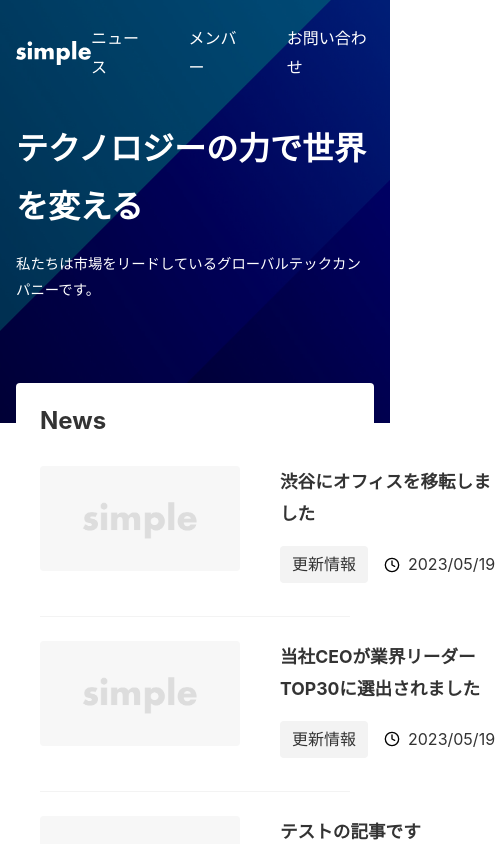
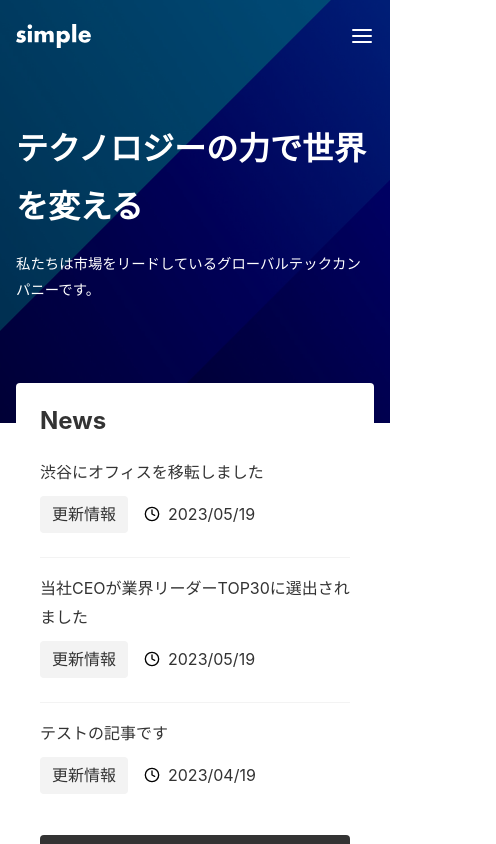
Before and after one commit to graphicocolo/next-microcms-beginner, a Next.js app: page / in a window 390 px wide. Shown: the top 844 px of the page, 496 px wide, since content can reach past the window. Built offline with nearby package versions, Linux system fonts and the light colour scheme.

Commit message:
4-4 ハンバーガーメニューを作ってみよう

```diff
--- a/src/app/_components/Common/Footer/index.module.css
+++ b/src/app/_components/Common/Footer/index.module.css
@@ -24,6 +24,6 @@
     gap: 8px 0;
   }
   .item {
-    width: 50%;
+    width: 30%;
   }
 }
--- a/src/app/_components/Common/Header/index.module.css
+++ b/src/app/_components/Common/Header/index.module.css
@@ -17,12 +17,6 @@
   width: auto;
 }
 
-.items {
-  display: flex;
-  color: #fff;
-  gap: 40px;
-}
-
 @media (max-width: 640px) {
   .header {
     padding: 24px 16px 8px;
--- a/src/app/_components/Common/Header/index.tsx
+++ b/src/app/_components/Common/Header/index.tsx
@@ -2,6 +2,7 @@ import Image from 'next/image';
 import Link from 'next/link';
 
 import styles from '@/app/_components/Common/Header/index.module.css';
+import Menu from '@/app/_components/Common/Menu';
 
 const Header = () => {
   return (
@@ -9,19 +10,7 @@ const Header = () => {
       <Link className={styles.logoLink} href="/">
         <Image alt="SIMPLE" className={styles.logo} height={133} priority src="/logo.svg" width={348} />
       </Link>
-      <nav className={styles.nav}>
-        <ul className={styles.items}>
-          <li>
-            <Link href="/news">ニュース</Link>
-          </li>
-          <li>
-            <Link href="/members">メンバー</Link>
-          </li>
-          <li>
-            <Link href="/contact">お問い合わせ</Link>
-          </li>
-        </ul>
-      </nav>
+      <Menu />
     </header>
   );
 };
--- /dev/null
+++ b/src/app/_components/Common/Menu/index.module.css
@@ -0,0 +1,50 @@
+.items {
+  display: flex;
+  color: #fff;
+  gap: 40px;
+}
+
+.button {
+  display: none;
+}
+
+@media (max-width: 640px) {
+  .nav {
+    display: none;
+  }
+
+  .nav.open {
+    display: block;
+    position: fixed;
+    top: 0;
+    left: 0;
+    right: 0;
+    bottom: 0;
+    background-color: var(--color-bg-painted);
+    color: var(--color-text-unpainted);
+    padding: 24px 16px;
+  }
+
+  .items {
+    flex-direction: column;
+    gap: 24px;
+  }
+
+  .items > li > a {
+    display: block;
+    width: 80%;
+  }
+
+  .button {
+    display: flex;
+    background: none;
+    border: none;
+    cursor: pointer;
+  }
+
+  .close {
+    position: absolute;
+    top: 24px;
+    right: 16px;
+  }
+}
--- /dev/null
+++ b/src/app/_components/Common/Menu/index.tsx
@@ -0,0 +1,49 @@
+'use client';
+
+import Image from 'next/image';
+import Link from 'next/link';
+import { useState } from 'react';
+
+import styles from './index.module.css';
+
+const Menu = () => {
+  const [isOpen, setOpen] = useState<boolean>(false);
+
+  const handleClickIsOpen = () => setOpen(true);
+
+  const handleClickIsClose = () => setOpen(false);
+
+  // メニュー内のリンクをクリックしたら setOpen が false になるようにしなくてはならない
+  // 下記でも一応は動作するが、メニューが閉じた直後は遷移前のページが一瞬表示される
+  return (
+    <div>
+      <nav className={isOpen ? `${styles.nav} ${styles.open}` : `${styles.nav}`}>
+        <ul className={styles.items}>
+          <li>
+            <Link href="/news" onClick={handleClickIsClose}>
+              ニュース
+            </Link>
+          </li>
+          <li>
+            <Link href="/members" onClick={handleClickIsClose}>
+              メンバー
+            </Link>
+          </li>
+          <li>
+            <Link href="/contact" onClick={handleClickIsClose}>
+              お問い合わせ
+            </Link>
+          </li>
+        </ul>
+        <button className={`${styles.button} ${styles.close}`} onClick={handleClickIsClose}>
+          <Image alt="閉じる" height={24} priority src="/close.svg" width={24} />
+        </button>
+      </nav>
+      <button className={styles.button} onClick={handleClickIsOpen}>
+        <Image alt="メニュー" height={24} src="/menu.svg" width={24} />
+      </button>
+    </div>
+  );
+};
+
+export default Menu;
--- a/src/app/_components/NewsList/index.module.css
+++ b/src/app/_components/NewsList/index.module.css
@@ -18,7 +18,7 @@
   border-radius: var(--border-radius);
 }
 
-.newsItemTitle {
+.title {
   font-size: 1.1rem;
   font-weight: bold;
   margin-bottom: 0.5rem;
@@ -29,3 +29,25 @@
   align-items: center;
   gap: 16px;
 }
+
+@media (max-width: 640px) {
+  .link {
+    display: block;
+    padding: 16px 0;
+  }
+  .image {
+    display: none;
+  }
+
+  .title {
+    font-size: 1rem;
+    font-weight: bold;
+    margin-bottom: 0.4rem;
+  }
+
+  .meta {
+    display: flex;
+    align-items: center;
+    gap: 16px;
+  }
+}
```
Also changed, not shown: public/close.svg.
